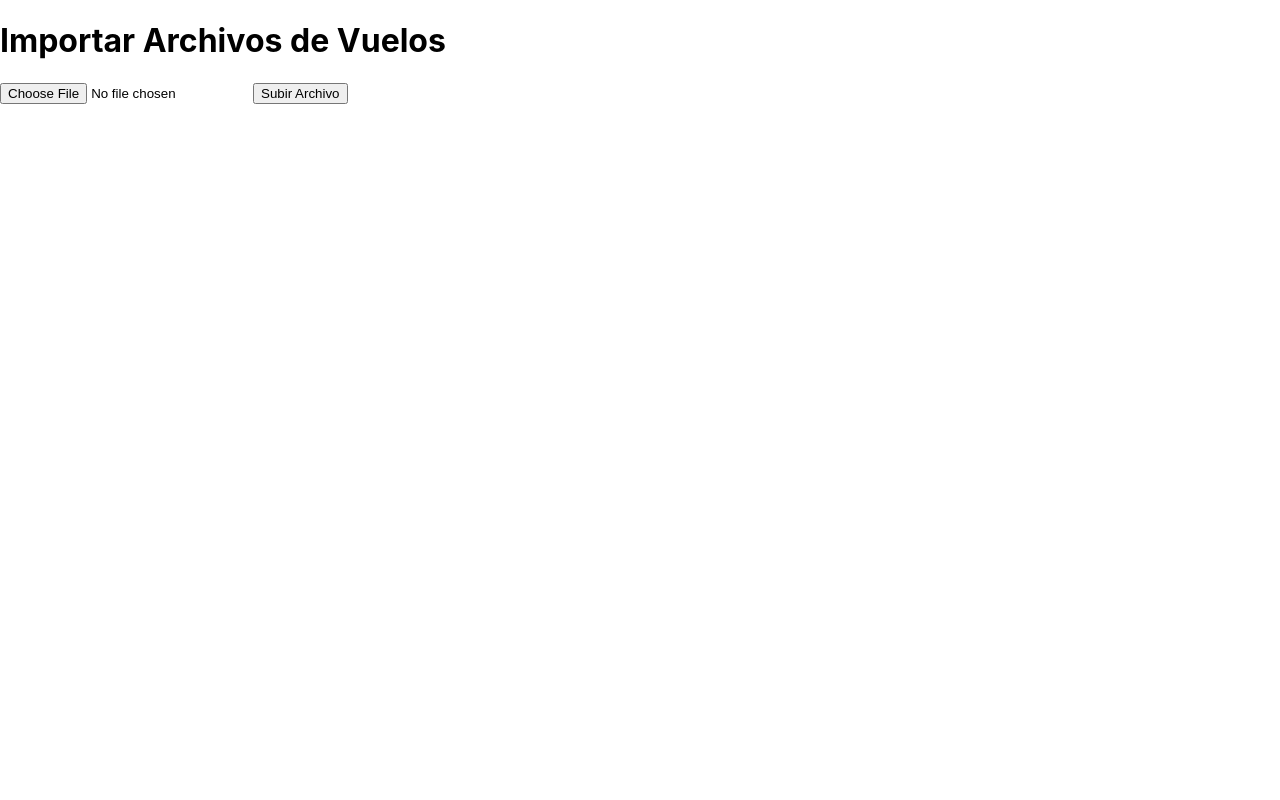
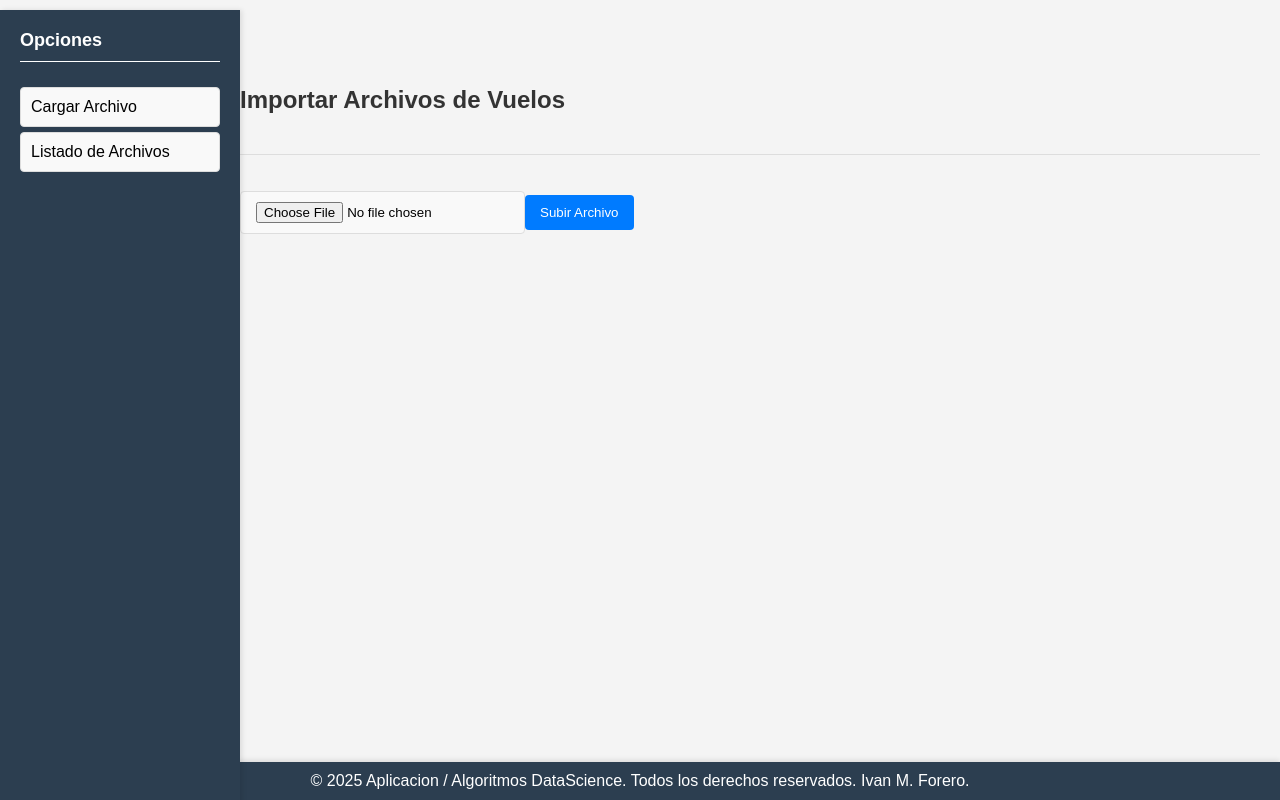
Before and after one commit to ivmafo/tsis_umb_data_science, a React (Create React App) app in the folder src/infraestructure/adapters/inbound/web/react_frontend/: page / in a window 1280 px wide. Built offline with nearby package versions, Linux system fonts and the light colour scheme.

Commit message:
agrega frontEnd

```diff
--- a/src/infraestructure/adapters/inbound/web/react_frontend/src/App.css
+++ b/src/infraestructure/adapters/inbound/web/react_frontend/src/App.css
@@ -1,38 +1,155 @@
-.App {
-  text-align: center;
+/* Estilos globales */
+body {
+  font-family: Arial, sans-serif;
+  background-color: #f4f4f4;
+  margin: 0;
+  padding: 0;
+  display: flex;
+  flex-direction: column;
+  min-height: 100vh;
 }
 
-.App-logo {
-  height: 40vmin;
-  pointer-events: none;
+.App {
+  display: flex;
+  flex-grow: 1;
+  flex-direction: column;
 }
 
-@media (prefers-reduced-motion: no-preference) {
-  .App-logo {
-    animation: App-logo-spin infinite 20s linear;
-  }
+.sidebar {
+  width: 200px;
+  background-color: #2c3e50;
+  color: white;
+  padding: 20px;
+  position: fixed;
+  top: 0;
+  left: 0;
+  bottom: 0;  /* Hacer que el sidebar ocupe toda la altura */
+  box-shadow: 2px 0 5px rgba(0, 0, 0, 0.1);
+  z-index: 1;
+  display: flex;
+  flex-direction: column;
+}
+
+.main-content {
+  margin-left: 200px; /* Espacio para el sidebar */
+  padding: 20px;
+  flex-grow: 1;
+  overflow: auto;  /* Asegurarse de que el contenido se desplaza si es necesario */
+  padding-bottom: 60px; /* Espacio para el footer */
 }
 
 .App-header {
-  background-color: #282c34;
-  min-height: 100vh;
-  display: flex;
-  flex-direction: column;
-  align-items: center;
-  justify-content: center;
-  font-size: calc(10px + 2vmin);
-  color: white;
+  padding: 20px;
+  border-bottom: 1px solid #ddd;
 }
 
-.App-link {
-  color: #61dafb;
+h1 {
+  color: #333;
+  font-size: 24px;
+  margin-bottom: 20px;
 }
 
-@keyframes App-logo-spin {
-  from {
-    transform: rotate(0deg);
+input[type="file"] {
+  display: inline-block;
+  padding: 10px 15px;
+  margin-bottom: 20px;
+  border: 1px solid #ddd;
+  border-radius: 4px;
+  background-color: #f9f9f9;
+  cursor: pointer;
+}
+
+button {
+  background-color: #007bff;
+  color: white;
+  border: none;
+  padding: 10px 15px;
+  margin: 10px 0;
+  border-radius: 4px;
+  cursor: pointer;
+}
+
+button:hover {
+  background-color: #0056b3;
+}
+
+div {
+  margin: 10px 0;
+}
+
+ul {
+  list-style-type: none;
+  padding: 0;
+}
+
+li {
+  background-color: #f9f9f9;
+  margin: 5px 0;
+  padding: 10px;
+  border: 1px solid #ddd;
+  border-radius: 4px;
+}
+
+h2 {
+  color: #555;
+  margin-top: 30px;
+}
+
+.footer {
+  background-color: #2c3e50;
+  color: white;
+  text-align: center;
+  padding: 10px 0;
+  position: fixed;
+  bottom: 0;
+  width: 100%;
+  left: 0;  /* Alineado a la izquierda */
+  box-shadow: 0 -2px 5px rgba(0, 0, 0, 0.1);
+}
+
+/* Media Queries para Responsiveness */
+
+@media (max-width: 768px) {
+  .App {
+    flex-direction: column;
   }
-  to {
-    transform: rotate(360deg);
+
+  .sidebar {
+    width: 100%;
+    height: auto;
+    position: relative;
+    bottom: auto;
+  }
+
+  .main-content {
+    margin-left: 0;
+    padding: 10px;
+  }
+
+  .App-header {
+    padding: 15px;
+  }
+
+  h1 {
+    font-size: 20px;
+  }
+
+  input[type="file"] {
+    width: 100%;
+    padding: 8px;
+  }
+
+  button {
+    width: 100%;
+    padding: 10px 0;
+  }
+
+  ul li {
+    padding: 8px;
+  }
+
+  .footer {
+    width: 100%;
+    margin-left: 0;
   }
 }
--- a/src/infraestructure/adapters/inbound/web/react_frontend/src/App.js
+++ b/src/infraestructure/adapters/inbound/web/react_frontend/src/App.js
@@ -1,39 +1,34 @@
 import React, { useState } from 'react';
+import FileUpload from './components/FileUpload';
+import FileList from './components/FileList';
+import Sidebar from './components/Sidebar';
+import Footer from './components/Footer';
+import './App.css';
 
 function App() {
-  const [message, setMessage] = useState('');
-  const [selectedFile, setSelectedFile] = useState(null);
+  const [selectedView, setSelectedView] = useState('upload');
 
-  const handleFileChange = (event) => {
-    setSelectedFile(event.target.files[0]);
-  };
-
-  const uploadFile = async () => {
-    if (!selectedFile) {
-      setMessage('Por favor, selecciona un archivo.');
-      return;
+  const renderContent = () => {
+    switch (selectedView) {
+      case 'upload':
+        return <FileUpload onUploadSuccess={() => setSelectedView('list')} />;
+      case 'list':
+        return <FileList />;
+      default:
+        return <FileUpload onUploadSuccess={() => setSelectedView('list')} />;
     }
-
-    const formData = new FormData();
-    formData.append('file', selectedFile);
-
-    const response = await fetch('http://localhost:8000/upload', {
-      method: 'POST',
-      body: formData,
-    });
-
-    const result = await response.json();
-    setMessage(result.message);
   };
 
   return (
     <div className="App">
-      <header className="App-header">
-        <h1>Importar Archivos de Vuelos</h1>
-        <input type="file" onChange={handleFileChange} />
-        <button onClick={uploadFile}>Subir Archivo</button>
-        <div>{message}</div>
-      </header>
+      <Sidebar onSelect={setSelectedView} />
+      <div className="main-content">
+        <header className="App-header">
+          <h1>Importar Archivos de Vuelos</h1>
+        </header>
+        {renderContent()}
+        <Footer />
+      </div>
     </div>
   );
 }
--- /dev/null
+++ b/src/infraestructure/adapters/inbound/web/react_frontend/src/components/FileList.css
@@ -0,0 +1,4 @@
+.file-list {
+    margin-left: 20px; /* Mueve el contenido a la derecha */
+    padding-top: 20px;
+  }
--- /dev/null
+++ b/src/infraestructure/adapters/inbound/web/react_frontend/src/components/FileList.js
@@ -0,0 +1,25 @@
+import React, { useEffect, useState } from 'react';
+import './FileList.css';
+function FileList() {
+  const [files, setFiles] = useState([]);
+
+  useEffect(() => {
+    fetch('http://localhost:8000/files')
+      .then(response => response.json())
+      .then(data => setFiles(data))
+      .catch(error => console.error('Error fetching files:', error));
+  }, []);
+
+  return (
+    <div className="file-list">
+      <h2>Archivos Cargados</h2>
+      <ul>
+        {files.map((file, index) => (
+          <li key={index}>{file.file_name}</li>
+        ))}
+      </ul>
+    </div>
+  );
+}
+
+export default FileList; // Asegúrate de que el componente se exporta correctamente
--- /dev/null
+++ b/src/infraestructure/adapters/inbound/web/react_frontend/src/components/FileUpload.css
@@ -0,0 +1,4 @@
+.file-upload {
+    margin-left: 20px; /* Mueve el contenido a la derecha */
+    padding-top: 20px;
+  }
--- /dev/null
+++ b/src/infraestructure/adapters/inbound/web/react_frontend/src/components/FileUpload.js
@@ -0,0 +1,45 @@
+import React, { useState } from 'react';
+import './FileUpload.css';
+function FileUpload({ onUploadSuccess }) {
+  const [selectedFile, setSelectedFile] = useState(null);
+  const [message, setMessage] = useState('');
+
+  const handleFileChange = (event) => {
+    setSelectedFile(event.target.files[0]);
+  };
+
+  const uploadFile = async () => {
+    if (!selectedFile) {
+      setMessage('Por favor, selecciona un archivo.');
+      return;
+    }
+
+    const formData = new FormData();
+    formData.append('file', selectedFile);
+
+    try {
+      const response = await fetch('http://localhost:8000/upload', {
+        method: 'POST',
+        body: formData,
+      });
+      const result = await response.json();
+      setMessage(result.message);
+      if (onUploadSuccess) {
+        onUploadSuccess();
+      }
+    } catch (error) {
+      console.error('Error uploading file:', error);
+      setMessage('Error al subir el archivo.');
+    }
+  };
+
+  return (
+    <div className="file-upload">
+      <input type="file" onChange={handleFileChange} />
+      <button onClick={uploadFile}>Subir Archivo</button>
+      <div>{message}</div>
+    </div>
+  );
+}
+
+export default FileUpload; // Asegúrate de que el componente se exporta correctamente
--- /dev/null
+++ b/src/infraestructure/adapters/inbound/web/react_frontend/src/components/Footer.css
@@ -0,0 +1,14 @@
+.footer {
+    background-color: #2c3e50;
+    color: white;
+    text-align: center;
+    padding: 10px 0;
+    position: fixed;
+    bottom: 0;
+    width: 100%;
+    box-shadow: 0 -2px 5px rgba(0, 0, 0, 0.1);
+  }
+
+  .footer p {
+    margin: 0;
+  }
--- /dev/null
+++ b/src/infraestructure/adapters/inbound/web/react_frontend/src/components/Footer.js
@@ -0,0 +1,12 @@
+import React from 'react';
+import './Footer.css';
+
+function Footer() {
+  return (
+    <footer className="footer">
+      <p>&copy; 2025 Aplicacion / Algoritmos DataScience. Todos los derechos reservados. Ivan M. Forero.</p>
+    </footer>
+  );
+}
+
+export default Footer;
--- /dev/null
+++ b/src/infraestructure/adapters/inbound/web/react_frontend/src/components/Sidebar.css
@@ -0,0 +1,43 @@
+.sidebar {
+    width: 200px;
+    height: 100vh;
+    background-color: #2c3e50;
+    color: white;
+    padding: 20px;
+    position: fixed;
+    top: 0;
+    left: 0;
+    box-shadow: 2px 0 5px rgba(0, 0, 0, 0.1);
+    z-index: 1;
+    display: flex;
+    flex-direction: column;
+  }
+
+  .sidebar h2 {
+    margin: 0 0 20px;
+    font-size: 18px;
+    color: white;
+    border-bottom: 1px solid #ffffff;
+    padding-bottom: 10px;
+  }
+
+  .sidebar ul {
+    list-style-type: none;
+    padding: 0;
+    margin: 0;
+    flex-grow: 1;
+  }
+
+  .sidebar ul li {
+    padding: 10px;
+    cursor: pointer;
+    border-radius: 4px;
+    margin: 5px 0;
+    transition: background-color 0.3s, color 0.3s;
+    color: rgb(0, 0, 0);  /* Color de texto */
+  }
+
+  .sidebar ul li:hover {
+    background-color: #34495e;
+    color: #ecf0f1;  /* Color de texto cuando se pasa el mouse */
+  }
--- /dev/null
+++ b/src/infraestructure/adapters/inbound/web/react_frontend/src/components/Sidebar.js
@@ -0,0 +1,16 @@
+import React from 'react';
+import './Sidebar.css';
+
+function Sidebar({ onSelect }) {
+  return (
+    <div className="sidebar">
+      <h2>Opciones</h2>
+      <ul>
+        <li onClick={() => onSelect('upload')}>Cargar Archivo</li>
+        <li onClick={() => onSelect('list')}>Listado de Archivos</li>
+      </ul>
+    </div>
+  );
+}
+
+export default Sidebar; // Asegúrate de que el componente se exporta correctamente
```
Also changed, not shown: 2 other files (tests, documents, lock files or other folders).
